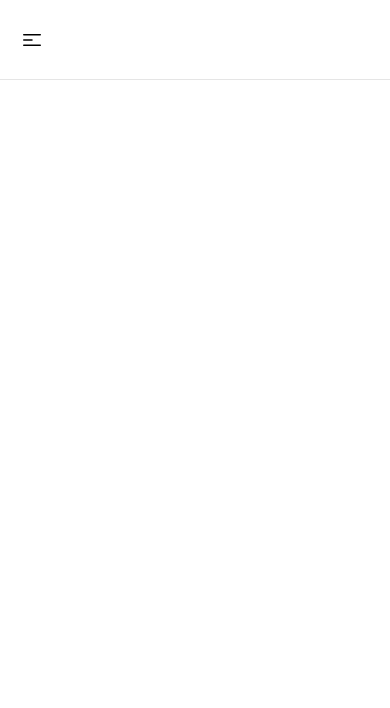
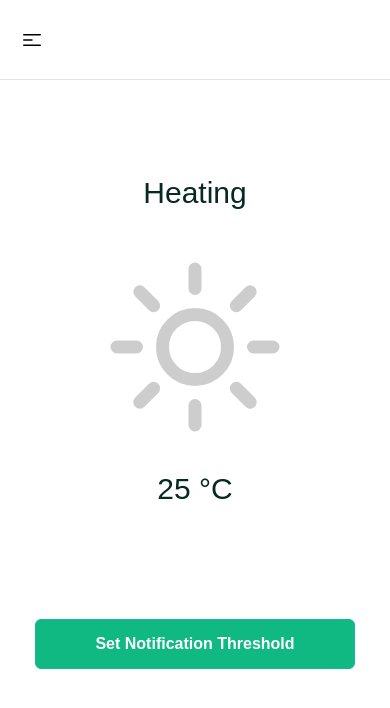
Before and after one commit to sMarekus/green-house-dashboard, a React (Create React App) app: page /heating in a window 390 px wide. Shown: the top 708 px of the page. Built offline with nearby package versions, Linux system fonts and the light colour scheme; sample sign-in values are in the browser's storage.

Commit message:
SEP-126 Heating and SEP-127 Lighting Styling,Responsivity and Structure Completed
Removed SASS styling for Lighting

```diff
--- a/src/components/Icons/Humidity.tsx
+++ b/src/components/Icons/Humidity.tsx
@@ -1,7 +1,19 @@
 import React from 'react';
+interface HumidityIconProps {
+    color?: string;
+    className?: string;
+}
 
-const HumidityIcon = ({ color = 'currentColor' }) => (
-    <svg fill={color} height="800px" width="800px" version="1.1" id="Capa_1" xmlns="http://www.w3.org/2000/svg" xmlnsXlink="http://www.w3.org/1999/xlink" viewBox="0 0 328.611 328.611" xmlSpace="preserve">
+const HumidityIcon:React.FC<HumidityIconProps> = ({ color = 'currentColor',className}) => (
+    <svg
+    fill={color}
+    version="1.1"
+    id="Capa_1"
+    className={className}
+    xmlns="http://www.w3.org/2000/svg"
+    xmlnsXlink="http://www.w3.org/1999/xlink"
+    viewBox="0 0 328.611 328.611"
+    xmlSpace="preserve">
         <g>
             <path d="M209.306,50.798c-2.452-3.337-7.147-4.055-10.485-1.602c-3.338,2.453-4.055,7.147-1.603,10.485
                 c54.576,74.266,66.032,123.541,66.032,151.8c0,27.691-8.272,52.794-23.293,70.685c-17.519,20.866-42.972,31.446-75.651,31.446
--- a/src/components/Icons/LightBulb.tsx
+++ b/src/components/Icons/LightBulb.tsx
@@ -2,17 +2,17 @@ import React from 'react';
 
 interface LightBulbIconProps {
     color?: string;
-    className?: string;
+    className?:string;
 }
 
-const LightBulbIcon: React.FC<LightBulbIconProps> = ({ color = 'currentColor', className }) => (
+const LightBulbIcon: React.FC<LightBulbIconProps> = ({ color = 'currentColor',className}) => (
     <svg
         xmlns="http://www.w3.org/2000/svg"
         fill="none"
         viewBox="0 0 24 24"
         strokeWidth="1.5"
         stroke={color}
-        className={`w-6 h-6 ${className}`} // Added className here
+        className={className}
     >
         <path strokeLinecap="round" strokeLinejoin="round" d="M12 18v-5.25m0 0a6.01 6.01 0 0 0 1.5-.189m-1.5.189a6.01 6.01 0 0 1-1.5-.189m3.75 7.478a12.06 12.06 0 0 1-4.5 0m3.75 2.383a14.406 14.406 0 0 1-3 0M14.25 18v-.192c0-.983.658-1.823 1.508-2.316a7.5 7.5 0 1 0-7.517 0c.85.493 1.509 1.333 1.509 2.316V18" />
     </svg>
--- a/src/components/Icons/Sun.tsx
+++ b/src/components/Icons/Sun.tsx
@@ -1,8 +1,19 @@
 // components/icons/HomeIcon.jsx
 import React from 'react';
 
-const SunIcon = ({ color = 'currentColor' }) => (
-    <svg xmlns="http://www.w3.org/2000/svg" fill="none" viewBox="0 0 24 24" strokeWidth="1.5" stroke={color} className="w-6 h-6">
+interface SunIconProps {
+    color?: string;
+    className?: string;
+}
+
+const SunIcon:React.FC<SunIconProps> = ({ color = 'currentColor',className }) => (
+    <svg
+    xmlns="http://www.w3.org/2000/svg"
+    fill="none" viewBox="0 0 24 24"
+    strokeWidth="1.5"
+    stroke={color}
+    className={className}
+    >
         <path strokeLinecap="round" strokeLinejoin="round" d="M12 3v2.25m6.364.386-1.591 1.591M21 12h-2.25m-.386 6.364-1.591-1.591M12 18.75V21m-4.773-4.227-1.591 1.591M5.25 12H3m4.227-4.773L5.636 5.636M15.75 12a3.75 3.75 0 1 1-7.5 0 3.75 3.75 0 0 1 7.5 0Z" />
     </svg>
 );
--- a/src/pages/Heating/Heating.tsx
+++ b/src/pages/Heating/Heating.tsx
@@ -1,4 +1,6 @@
 import React from 'react';
+import HeatingIcon from '../../components/Icons/Sun';
+import ThresholdButton from '../../components/ThresholdButton';
 
 interface HeatingProps {
 
@@ -6,7 +8,18 @@ interface HeatingProps {
 
 const Heating: React.FC<HeatingProps> = () => {
     return (
-        <div>Heating</div>
+        <div className="flex flex-col items-center justify-center h-screen">
+            <h1 className='font-pt_sans_arrow text-secondary text-3xl md:text-3xl xl:text-4xl 2xl:text-5xl mb-8'>Heating</h1>
+            <div className="mb-5">
+                <HeatingIcon className="w-52 h-52" color='#BBBB' />
+            </div>
+            <div className="flex justify-center mb-28 font-pt_sans_arrow text-secondary text-3xl md:text-3xl xl:text-4xl 2xl:text-5xl">
+                <p>25 °C</p>
+            </div>
+            <div className="w-80">
+                <ThresholdButton label="Set Notification Threshold" />
+            </div>
+        </div>
     );
 };
 
--- a/src/pages/Lighting/Lighting.sass
+++ /dev/null
@@ -1,11 +0,0 @@
-.lighting-page
-    display: flex
-    flex-direction: column
-    align-items: center
-    justify-content: center
-    height: 100vh
-
-    .lightbulb-icon
-        width: 200px
-        height: 200px
-        color: #ddd
--- a/src/pages/Lighting/Lighting.tsx
+++ b/src/pages/Lighting/Lighting.tsx
@@ -1,15 +1,13 @@
 import React from 'react';
-import ThresholdButton from '../../components/ThresholdButton'; // Update the path if needed
+import ThresholdButton from '../../components/ThresholdButton';
 import LightBulbIcon from '../../components/Icons/LightBulb';
-import Button from 'primereact/button';
-import './Lighting.sass';
 
 const Lighting: React.FC = () => {
     return (
-        <div className="lighting-page">
+        <div className="flex flex-col items-center justify-center h-screen">
             <h1 className='font-pt_sans_arrow text-secondary text-3xl md:text-3xl xl:text-4xl 2xl:text-5xl mb-8'>Lighting</h1>
             <div className="mb-5">
-                <LightBulbIcon className="lightbulb-icon" />
+                <LightBulbIcon className="w-52 h-52" color='#BBBB' />
             </div>
             <div className="flex items-center mb-24 font-pt_sans_arrow text-secondary text-3xl md:text-3xl xl:text-4xl 2xl:text-5xl">
                 <button className="bg-none">+</button>
```
